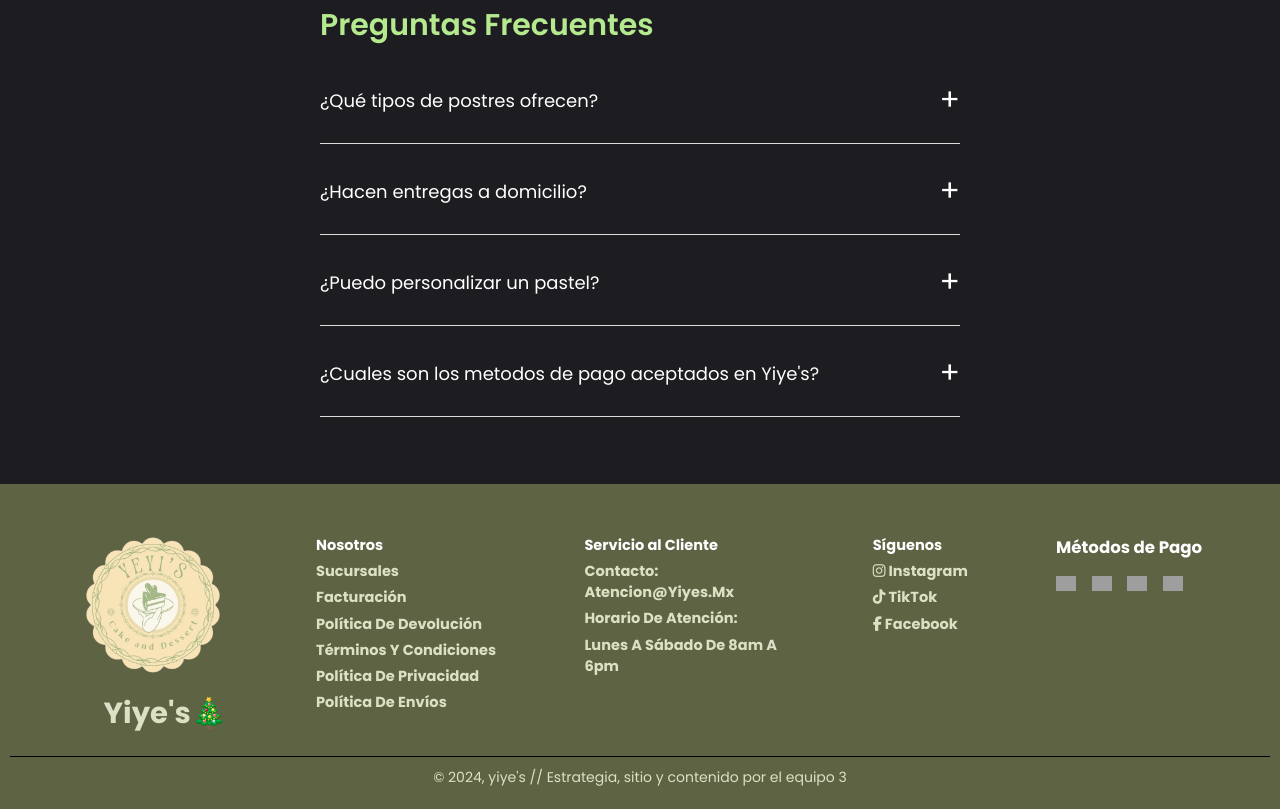
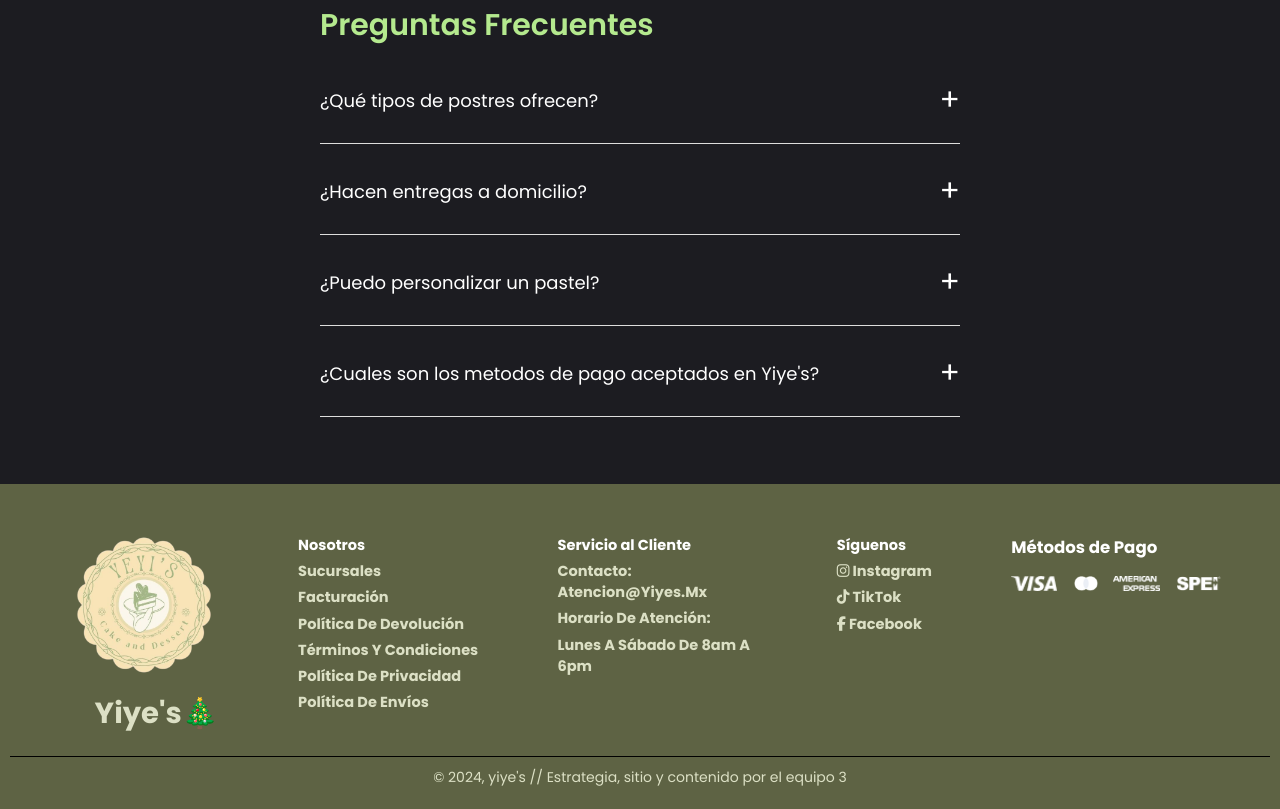
Before and after one commit to jimloxc9912/BakeryProject, a plain HTML site: page index.html in a window 1280 px wide. Shown: the part 2718-3527 px from the top of the page. Drawn offline with Linux system fonts and the light colour scheme; grey boxes are pictures that could not be loaded; a web font is replaced by a local one.

Commit message:
Change links footer img

```diff
--- a/index.html
+++ b/index.html
@@ -731,10 +731,10 @@
             <ul>
                 <li><strong>Métodos de Pago</strong></li>
                 <li class="payment-logos">
-                    <img src="https://github.com/jimloxc9912/BakeryProject/assets/icons/Visa.png" alt="Visa" class="payment-logo">
-                    <img src="https://github.com/jimloxc9912/BakeryProject/assets/icons/Element.png" alt="MasterCard" class="payment-logo">
-                    <img src="https://github.com/jimloxc9912/BakeryProject/assets/icons/American-Express-PNG-Image_1_d5d419b0-941d-455a-8079-805fe0ab3e0e.webp" alt="American Express" class="payment-logo">
-                    <img src="https://github.com/jimloxc9912/BakeryProject/assets/icons/Capa_2.png" alt="SPEI" class="payment-logo">
+                    <img src="assets/icons/Visa.png" alt="Visa" class="payment-logo">
+                    <img src="assets/icons/Element.png" alt="MasterCard" class="payment-logo">
+                    <img src="assets/icons/American-Express-PNG-Image_1_d5d419b0-941d-455a-8079-805fe0ab3e0e.webp" alt="American Express" class="payment-logo">
+                    <img src="assets/icons/Capa_2.png" alt="SPEI" class="payment-logo">
                 </li>
                 </ul>
             </div>
```
